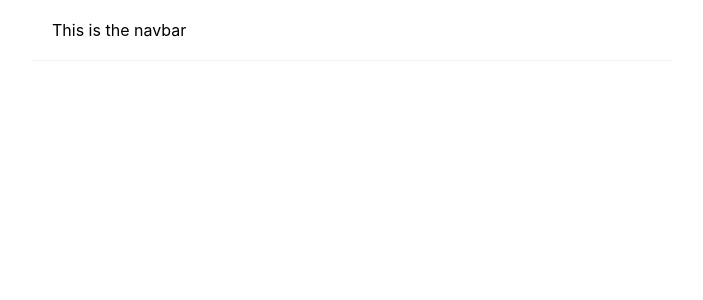
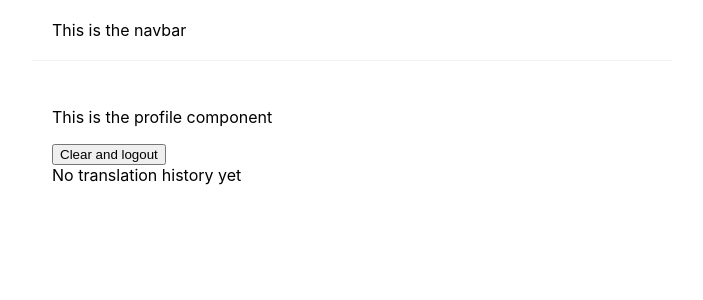
Before and after one commit to nightfrost/Lost-In-Translation, a React (Create React App) app: page /profile in a window 1280 px wide. Shown: the top 300 px of the page, without its empty margins (288-991 px from the left). Built offline with nearby package versions, Linux system fonts and the light colour scheme; sample sign-in values are in the browser's storage.

Commit message:
refactor: use RouteControler component to manage public and private routes

```diff
--- a/src/App.js
+++ b/src/App.js
@@ -1,5 +1,6 @@
-import { BrowserRouter, Route, Switch } from "react-router-dom";
+import { BrowserRouter, Switch } from "react-router-dom";
 import { useState } from "react";
+import RouteController from "./components/router/RouteController";
 import Login from "./components/login/Login";
 import Translation from "./components/translation/Translation";
 import Profile from "./components/profile/Profile";
@@ -16,24 +17,24 @@ const App = () => {
         <BrowserRouter>
             <Navbar isUserLoggedIn={isUserLoggedIn} />
             <Switch>
-                <Route
+                <RouteController
+                    type="public"
                     exact
                     path="/"
                     children={<Login userLogin={(value) => update(value)} />}
                 />
 
-                {isUserLoggedIn && (
-                    <Route
-                        path="/profile"
-                        children={
-                            <Profile userLogin={(value) => update(value)} />
-                        }
-                    />
-                )}
+                <RouteController
+                    type="private"
+                    path="/profile"
+                    children={<Profile userLogin={(value) => update(value)} />}
+                />
 
-                {isUserLoggedIn && (
-                    <Route path="/translation" component={Translation} />
-                )}
+                <RouteController
+                    type="private"
+                    path="/translation"
+                    component={Translation}
+                />
             </Switch>
         </BrowserRouter>
     );
--- /dev/null
+++ b/src/components/router/RouteController.js
@@ -0,0 +1,18 @@
+import { Route, Redirect } from "react-router-dom";
+
+const RouteController = (props) => {
+    const session = localStorage.getItem("user");
+
+    if (props.type === "private") {
+        if (!session) {
+            return <Redirect to="/" />;
+        } else {
+            return <Route {...props} />;
+        }
+    }
+
+    if (props.type === "public") {
+        return <Route {...props} />;
+    }
+};
+export default RouteController;
```
